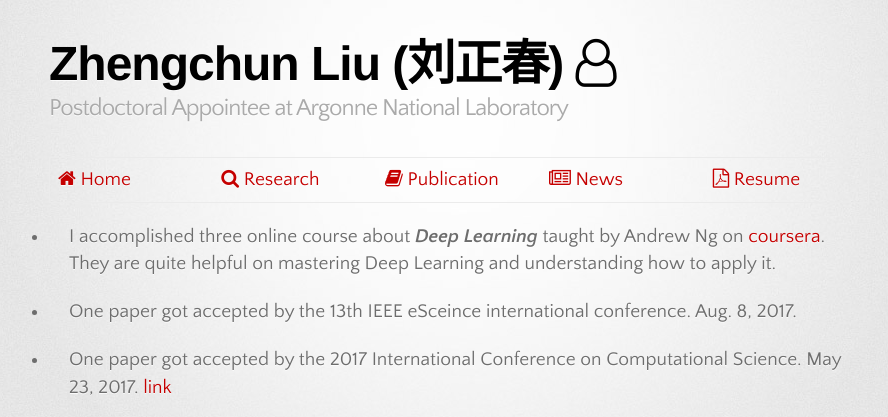
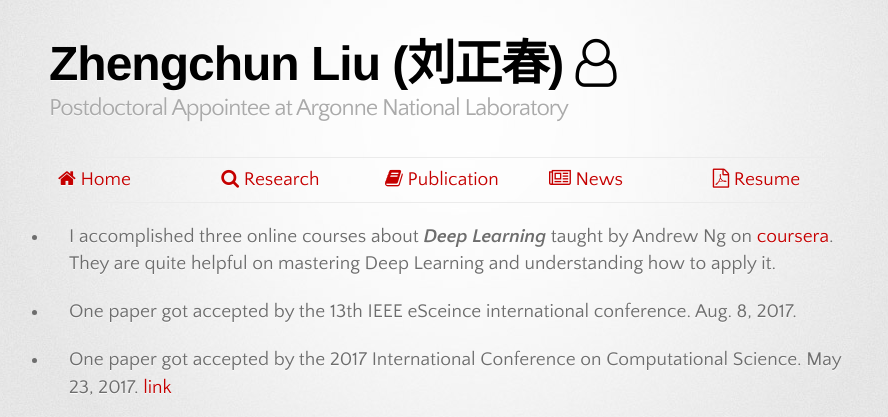
Before and after one commit to lzhengchun/lzhengchun.github.io, a Jekyll site: the page built from News.md, in a window 1280 px wide and 900 px high. Shown: the top 417 px of the window, without its empty margins (181-1069 px from the left). Built offline with Jekyll 4.4.1, drawn with Linux system fonts in a browser that asks for light colours; some web fonts are replaced.

Commit message:
add, delete, polish etc.

```diff
--- a/News.md
+++ b/News.md
@@ -2,7 +2,7 @@
 layout: default
 title: What's new
 ---
-* I accomplished three online course about ***Deep Learning*** taught by Andrew Ng on [coursera](https://www.coursera.org/specializations/deep-learning). They are quite helpful on mastering Deep Learning and understanding how to apply it.
+* I accomplished three online courses about ***Deep Learning*** taught by Andrew Ng on [coursera](https://www.coursera.org/specializations/deep-learning). They are quite helpful on mastering Deep Learning and understanding how to apply it.
 
 * One paper got accepted by the 13th IEEE eSceince international conference. Aug. 8, 2017.
 
```
